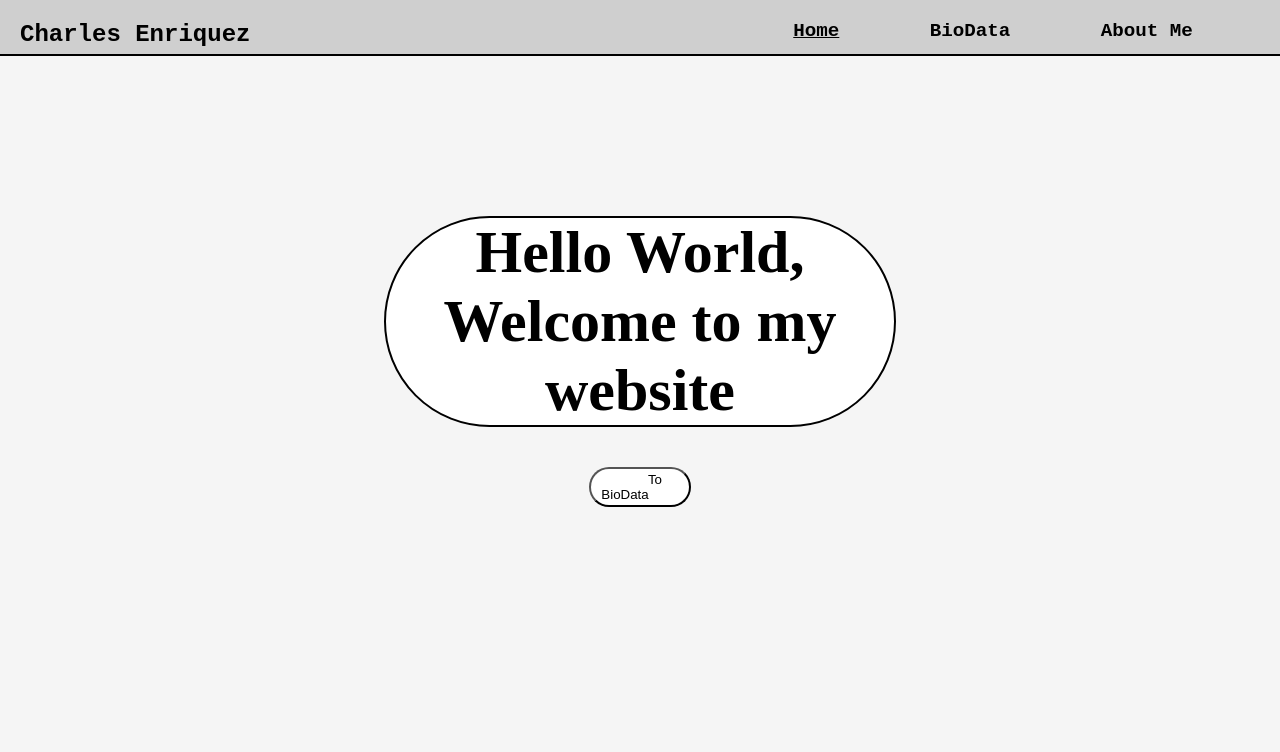
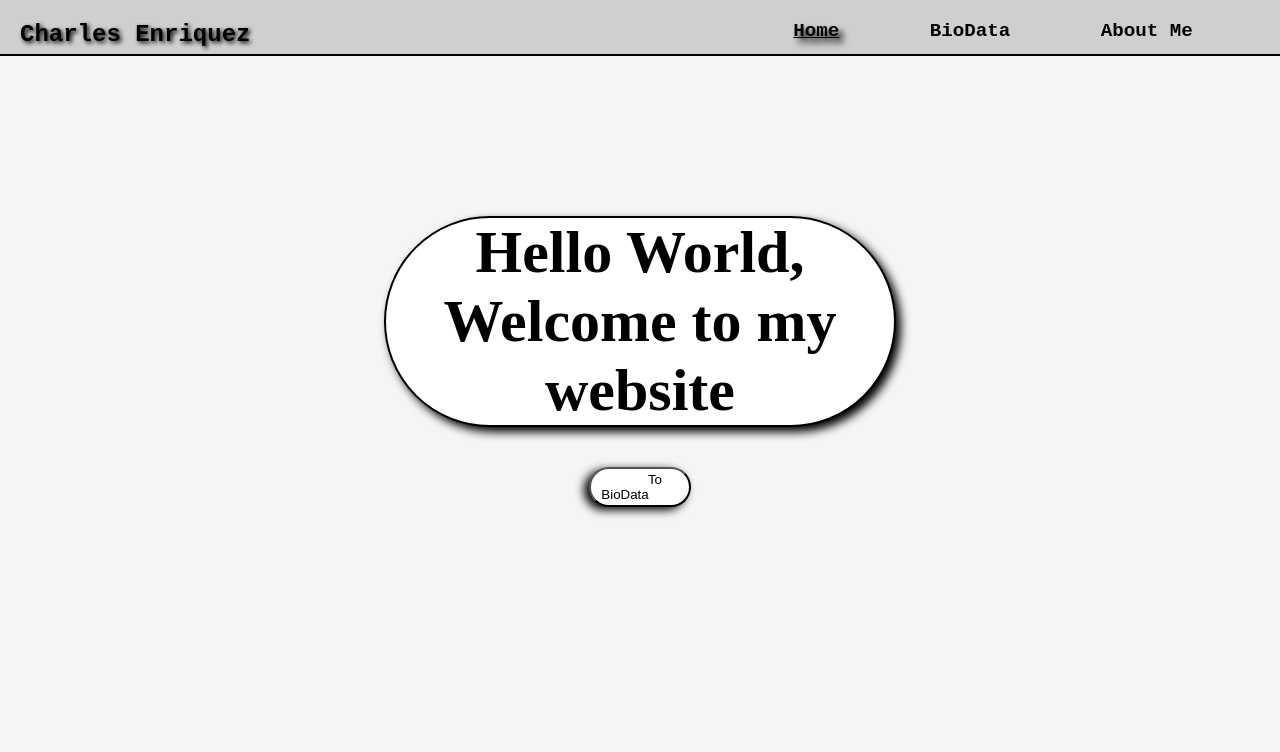
Before and after one commit to steevenen/simpleWebsite.github.io, a plain HTML site: page index.html in a window 1280 px wide. Shown: the top 752 px of the page. Drawn offline with Linux system fonts and the light colour scheme.

Commit message:
Update style.css
same with the other 2 changes

```diff
--- a/style.css
+++ b/style.css
@@ -24,6 +24,7 @@ nav ul{
 nav ul h1{
     float: left;
     animation: slide3 0.5s ease-in;
+    text-shadow: 2px 2px 4px black;
 }
 nav ul h1 a{
     text-decoration: none;
@@ -45,12 +46,11 @@ nav ul li a{
     border-radius: 1rem;
 }
 nav ul li a:hover{
-    color: white;
-    background-color: black;
-    border-radius: 2rem;
+    text-shadow: 5px 5px 3px black;
 }
 nav ul li .Home{
     text-decoration: underline;
+    text-shadow: 5px 5px 6px black;
 }
 section{
     background-color: whitesmoke;
@@ -68,6 +68,7 @@ section h1{
     text-align: center;
     margin: 20vh auto 5vh auto;
     animation: slide1 1.5s ease-out;
+    box-shadow: 5px 5px 10px;
 }
 section button{
     width: 8vw;
@@ -78,10 +79,13 @@ section button{
     animation: slide2 2.5s ease;
     transition: 0.4s;
     color: white;
+    box-shadow: 1px 1px 10px;
+    box-shadow: -5px 3px 10px black;
 }
 section button:hover{
     background-color: black;
     color: white;
+    text-shadow: 10px 5px 10px;
 }
 section button a{
     text-decoration: none;
```
